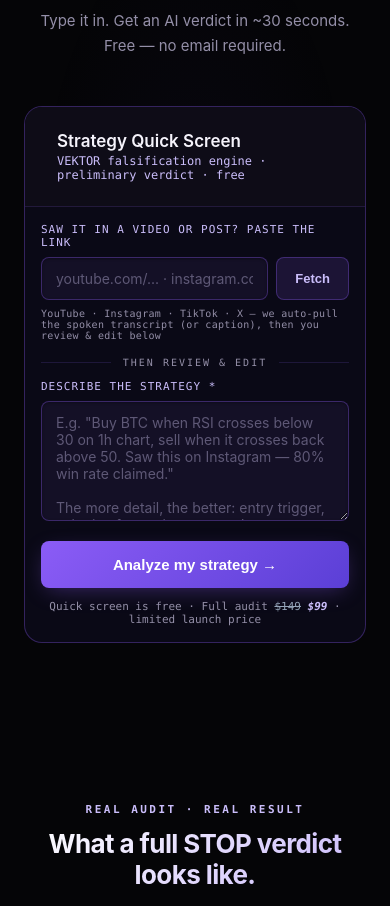
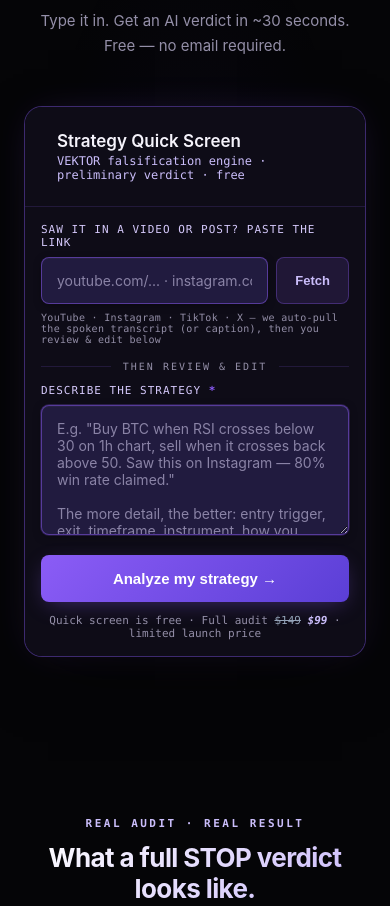
Before and after one commit to Lauxlyly/vektor-site, a website: page index.html in a window 390 px wide. Shown: the part 2695-3601 px from the top of the page. Drawn offline with Linux system fonts and the light colour scheme; animation ran at ten frames a second.

Commit message:
Make analyzer inputs clearly visible and draw the eye
The paste-link / describe-strategy fields were ~4% lighter than the card
(#141026 on #0a0916) — invisible on a phone. Now:
- Dedicated --field-bg token (#211b3f) sitting on a lighter form body
  (--surface), a 1.5px visible accent border, hover + focus states with
  a real 3px focus ring.
- Primary "Describe the strategy" textarea gets a faint resting glow so
  the eye lands there; its "*" is accent-colored.
- Analyzer card lifted off the page with a stronger border, drop shadow
  and soft ambient glow so it reads as a distinct panel.
- Loading / result boxes share the form body's surface so there's no
  shade jump between states.

Co-Authored-By: Claude Sonnet 5 <noreply@anthropic.com>

```diff
--- a/index.html
+++ b/index.html
@@ -11,6 +11,7 @@
   --ink:#f5f3fb;--ink-muted:#948fa8;--ink-faint:#5e5876;
   --accent-1:#8b5cf6;--accent-2:#4f8cff;--accent-3:#5b3fd6;
   --accent-soft:rgba(139,92,246,.14);--hairline:rgba(139,92,246,.16);--hairline-strong:rgba(139,92,246,.32);
+  --field-bg:#211b3f;--field-bg-focus:#2a2250;--field-border:rgba(139,92,246,.5);
   --go:#34d399;--stop:#f87171;--warn:#fbbf24;
   --space-1:4px;--space-2:8px;--space-3:12px;--space-4:16px;--space-5:24px;--space-6:32px;--space-7:48px;--space-8:64px;--space-9:96px;
   --radius-sm:8px;--radius-md:11px;--radius-lg:14px;--radius-xl:18px;
@@ -123,19 +124,24 @@ section{position:relative;z-index:1;}
 /* ── INTERACTIVE ANALYZER ── */
 .analyzer{padding:var(--space-8) var(--space-5);background:radial-gradient(ellipse at 50% 50%,rgba(91,63,214,.05),transparent 60%);}
 .analyzer-inner{max-width:700px;margin:0 auto;}
-.analyzer-card{background:var(--surface-3);border:1px solid var(--hairline-strong);border-radius:var(--radius-xl);overflow:hidden;}
+.analyzer-card{background:var(--surface-3);border:1px solid rgba(139,92,246,.4);border-radius:var(--radius-xl);overflow:hidden;box-shadow:0 24px 70px -24px rgba(0,0,0,.75),0 0 40px -12px rgba(139,92,246,.22);}
 .ac-header{padding:var(--space-5) var(--space-6);background:var(--surface);border-bottom:1px solid var(--hairline);}
 .ac-title{font-size:17px;color:var(--ink);font-weight:600;margin-bottom:3px;}
 .ac-sub{font-size:12px;color:#cabdfa;font-family:var(--mono);}
-.ac-body{padding:var(--space-5) var(--space-6);}
+.ac-body{padding:var(--space-5) var(--space-6);background:var(--surface);}
 @media(max-width:500px){.ac-body{padding:var(--space-4);}}
 
 .field{margin-bottom:var(--space-4);}
-.field label{display:block;font-size:11px;font-family:var(--mono);letter-spacing:1px;text-transform:uppercase;color:#cabdfa;margin-bottom:var(--space-2);}
-.field textarea,.field input{width:100%;background:var(--surface-2);border:1px solid var(--hairline-strong);border-radius:var(--radius-sm);padding:12px 14px;color:var(--ink);font-size:14px;font-family:var(--sans);outline:none;box-shadow:inset 0 1px 3px rgba(0,0,0,.35);transition:border-color .2s var(--ease),box-shadow .2s var(--ease);resize:vertical;}
-.field textarea::placeholder,.field input::placeholder{color:var(--ink-faint);}
-.field textarea:focus,.field input:focus{border-color:var(--accent-1);box-shadow:inset 0 1px 3px rgba(0,0,0,.35),0 0 0 3px var(--accent-soft);}
-.field textarea{min-height:120px;}
+.field label{display:block;font-size:11px;font-family:var(--mono);letter-spacing:1px;text-transform:uppercase;color:#d5c9fb;margin-bottom:var(--space-2);}
+.field textarea,.field input{width:100%;background:var(--field-bg);border:1.5px solid var(--field-border);border-radius:var(--radius-sm);padding:14px 15px;color:var(--ink);font-size:14px;font-family:var(--sans);outline:none;box-shadow:inset 0 1px 0 rgba(255,255,255,.03),0 2px 8px -2px rgba(0,0,0,.5);transition:border-color .18s var(--ease),box-shadow .18s var(--ease),background .18s var(--ease);resize:vertical;}
+.field textarea::placeholder,.field input::placeholder{color:#8a83a6;}
+.field textarea:hover,.field input:hover{border-color:rgba(139,92,246,.7);}
+.field textarea:focus,.field input:focus{border-color:var(--accent-1);background:var(--field-bg-focus);box-shadow:0 0 0 3px rgba(139,92,246,.3),0 4px 16px -4px rgba(139,92,246,.35);}
+.field textarea{min-height:130px;}
+.field .req{color:var(--accent-1);font-weight:700;}
+/* primary field — a faint resting glow so the eye lands here first */
+#strategyInput{box-shadow:inset 0 1px 0 rgba(255,255,255,.03),0 2px 10px -2px rgba(0,0,0,.5),0 0 0 1px rgba(139,92,246,.25);}
+#strategyInput:focus{box-shadow:0 0 0 3px rgba(139,92,246,.3),0 6px 20px -4px rgba(139,92,246,.4);}
 
 .analyze-btn{width:100%;background:linear-gradient(135deg,var(--accent-1),var(--accent-3));color:#fff;padding:15px;border-radius:var(--radius-sm);font-size:15px;font-weight:600;border:none;cursor:pointer;box-shadow:0 6px 22px -6px rgba(139,92,246,.4);transition:transform .3s var(--ease),opacity .3s var(--ease);}
 .analyze-btn:hover{transform:translateY(-2px);}
@@ -159,7 +165,7 @@ section{position:relative;z-index:1;}
 .field-divider::before,.field-divider::after{content:'';flex:1;height:1px;background:var(--hairline);}
 
 /* LOADING */
-.loading-box{display:none;padding:var(--space-5) var(--space-6);border-top:1px solid var(--hairline);font-family:var(--mono);font-size:12px;line-height:2.2;}
+.loading-box{display:none;padding:var(--space-5) var(--space-6);border-top:1px solid var(--hairline);background:var(--surface);font-family:var(--mono);font-size:12px;line-height:2.2;}
 .loading-box.show{display:block;}
 .lb-line{opacity:0;transform:translateX(-6px);transition:none;}
 .lb-line.on{animation:li .3s var(--ease) forwards;}
@@ -169,7 +175,7 @@ section{position:relative;z-index:1;}
 @keyframes dots{0%{content:''}25%{content:'.'}50%{content:'..'}75%{content:'...'}100%{content:''}}
 
 /* RESULT BOX */
-.result-box{display:none;border-top:1px solid var(--hairline);}
+.result-box{display:none;border-top:1px solid var(--hairline);background:var(--surface);}
 .result-box.show{display:block;animation:rbslide .5s var(--ease);}
 @keyframes rbslide{from{opacity:0;transform:translateY(10px)}to{opacity:1;transform:translateY(0)}}
 
@@ -436,7 +442,7 @@ footer a{color:var(--ink-muted);}
         <div class="field-divider">then review &amp; edit</div>
 
         <div class="field">
-          <label>Describe the strategy *</label>
+          <label>Describe the strategy <span class="req">*</span></label>
           <textarea id="strategyInput" placeholder="E.g. &quot;Buy BTC when RSI crosses below 30 on 1h chart, sell when it crosses back above 50. Saw this on Instagram — 80% win rate claimed.&quot;
 
 The more detail, the better: entry trigger, exit, timeframe, instrument, how you heard about it."></textarea>
```
